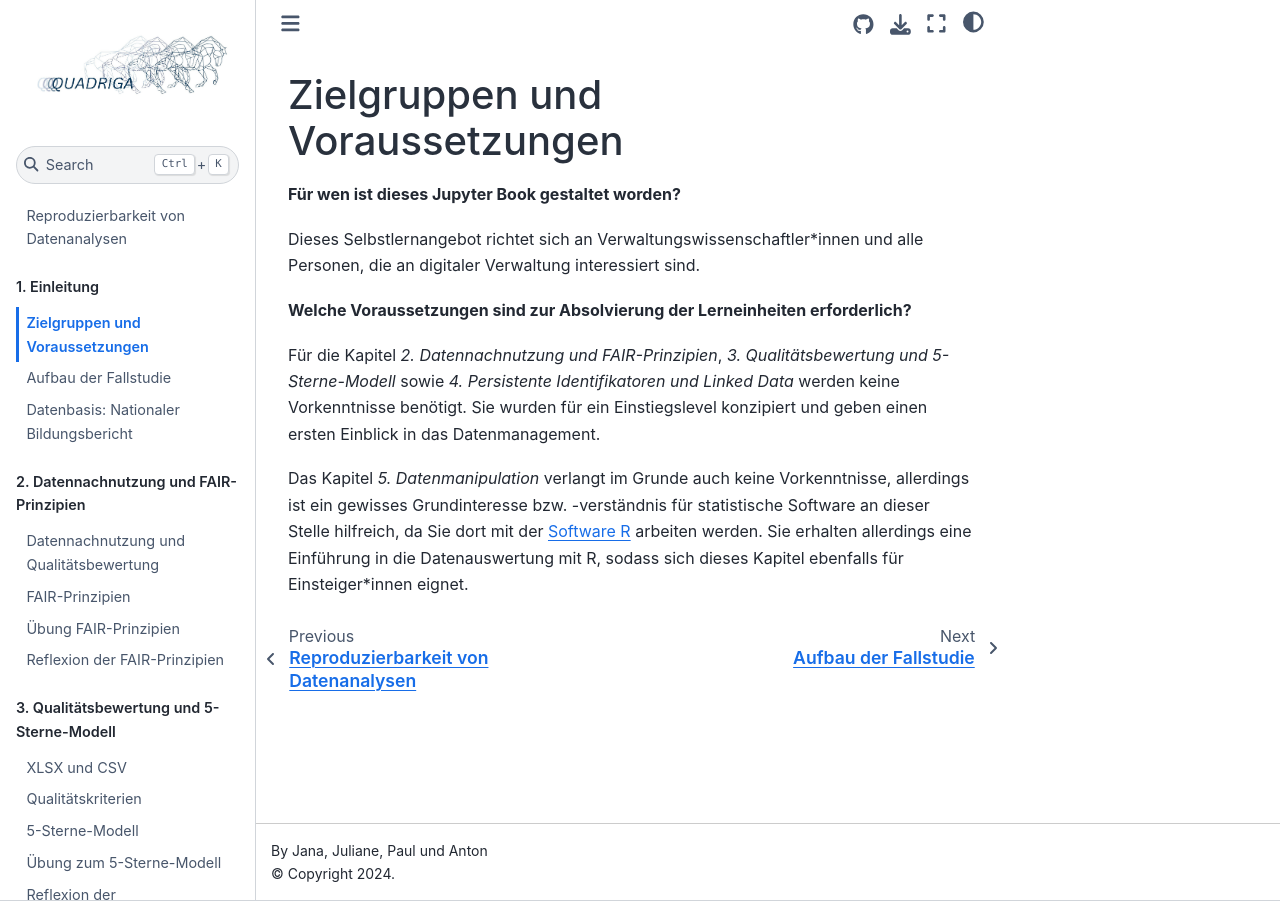
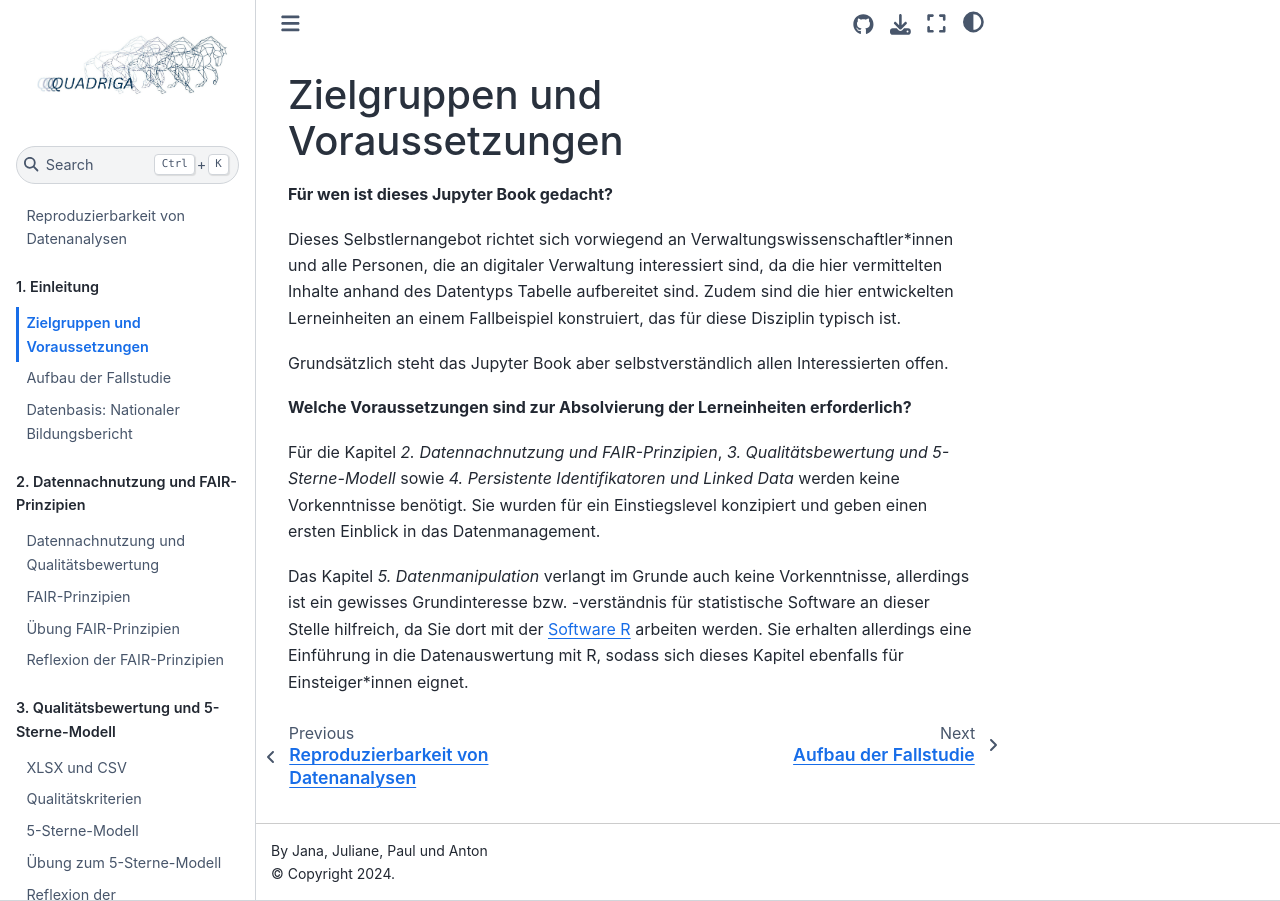
Before and after one commit to quadriga-dk/Tabelle-Fallstudie-1, a Jupyter Book: the page built from Markdown/Ausgangssituation.md, in a window 1280 px wide. Built offline with Jupyter Book 1.0.4 settings and Sphinx 7.4.7 and the Sphinx Book theme 1.1.4, drawn with Linux system fonts in a browser that asks for light colours.

Commit message:
Update Ausgangssituation.md

```diff
--- a/Markdown/Ausgangssituation.md
+++ b/Markdown/Ausgangssituation.md
@@ -1,9 +1,11 @@
 # Zielgruppen und Voraussetzungen
 
 
-**Für wen ist dieses Jupyter Book gestaltet worden?**
+**Für wen ist dieses Jupyter Book gedacht?**
 
-Dieses Selbstlernangebot richtet sich an Verwaltungswissenschaftler*innen und alle Personen, die an digitaler Verwaltung interessiert sind.
+Dieses Selbstlernangebot richtet sich vorwiegend an Verwaltungswissenschaftler*innen und alle Personen, die an digitaler Verwaltung interessiert sind, da die hier vermittelten Inhalte anhand des Datentyps Tabelle aufbereitet sind. Zudem sind die hier entwickelten Lerneinheiten an einem Fallbeispiel konstruiert, das für diese Disziplin typisch ist.
+
+Grundsätzlich steht das Jupyter Book aber selbstverständlich allen Interessierten offen.
 
 
 **Welche Voraussetzungen sind zur Absolvierung der Lerneinheiten erforderlich?**
```
